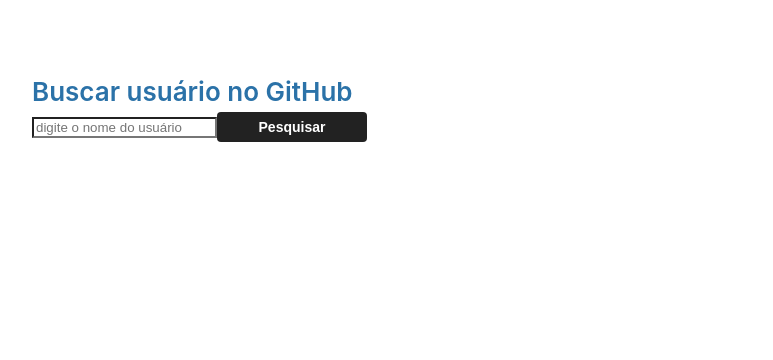
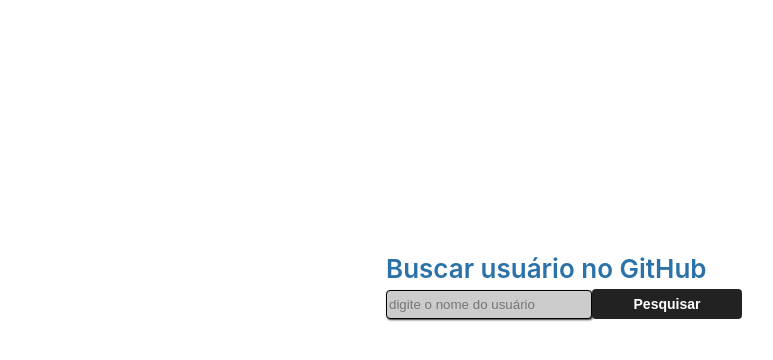
Before and after one commit to imarmendes/atlas_desafio, a React (Create React App) app in the folder desafio_atlas/: page / in a window 1280 px wide. Shown: the top 360 px of the page, without its empty margins (18-791 px from the left). Built offline with nearby package versions, Linux system fonts and the light colour scheme.

Commit message:
fix: alinhamento das divs na tela principal e estilização do input .

```diff
--- a/desafio_atlas/src/css/main.css
+++ b/desafio_atlas/src/css/main.css
@@ -1,5 +1,4 @@
 .main {
-  align-items: center;
-  justify-content: center;
-  margin: 0;
+  margin-left: 30%;
+  margin-top: 15%;
 }
--- a/desafio_atlas/src/css/searchBar.css
+++ b/desafio_atlas/src/css/searchBar.css
@@ -39,28 +39,18 @@
   font-size: 14px;
   color: red;
   margin-top: 2px;
+  font-style: italic;
 }
 
 .input {
-  writing-mode: horizontal-tb !important;
-  text-rendering: auto;
-  color: fieldtext;
-  letter-spacing: normal;
-  word-spacing: normal;
-  line-height: normal;
-  text-transform: none;
-  text-indent: 0px;
-  text-shadow: none;
-  display: inline-block;
-  text-align: start;
-  appearance: auto;
-  -webkit-rtl-ordering: logical;
-  cursor: text;
-  background-color: field;
-  margin: 0em;
-  padding: 1px 2px;
-  border-width: 2px;
-  border-style: inset;
-  border-color: -internal-light-dark(rgb(118, 118, 118), rgb(133, 133, 133));
-  border-image: initial;
+  border-radius: 4px;
+  -moz-border-radius: 4px;
+  -webkit-border-radius: 4px;
+  box-shadow: 1px 1px 2px #333333;
+  -moz-box-shadow: 1px 1px 2px #333333;
+  -webkit-box-shadow: 1px 1px 2px #333333;
+  background: #cccccc;
+  border: 1px solid #000000;
+  width: 200px;
+  height: 25px;
 }
```
